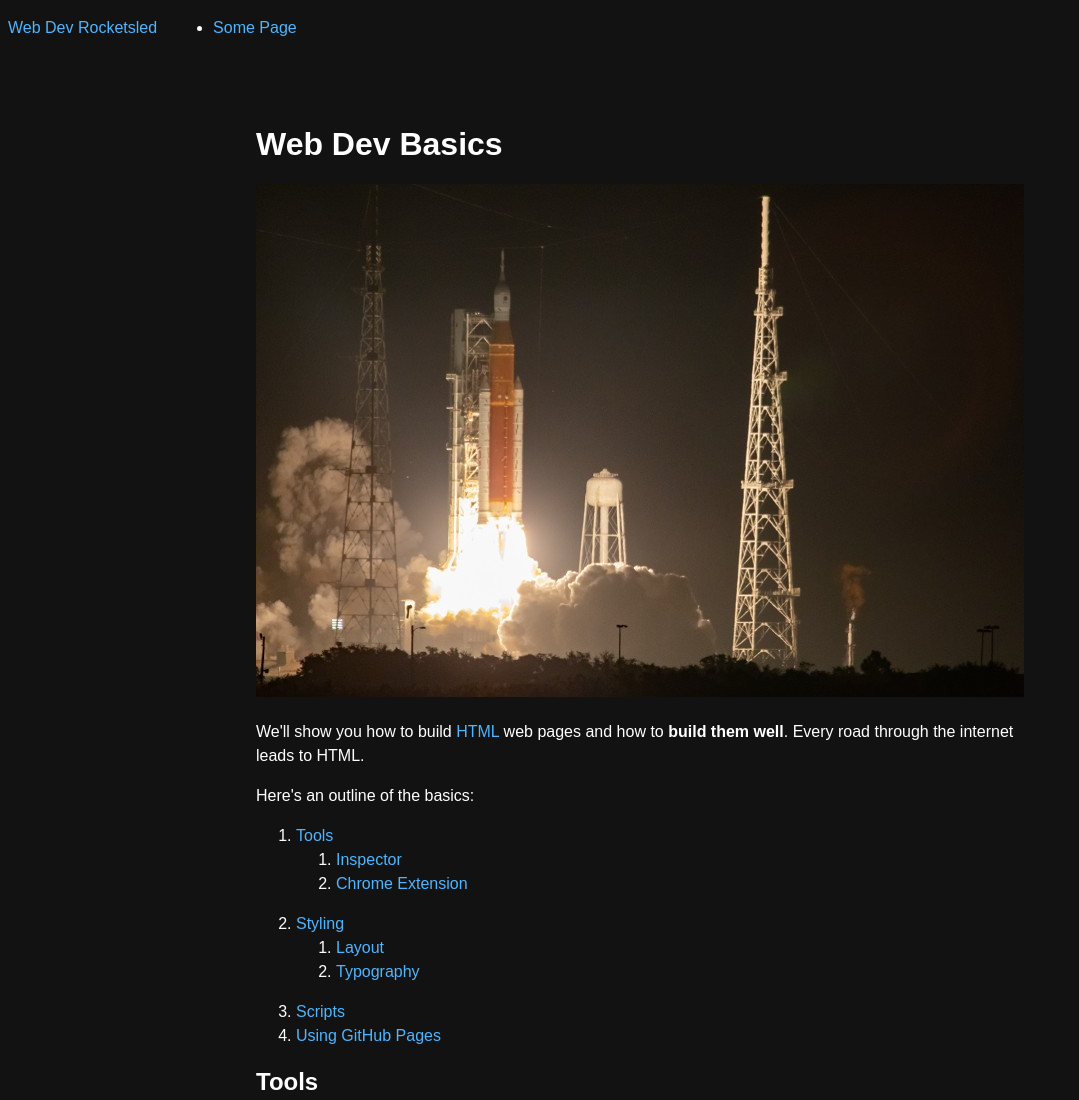
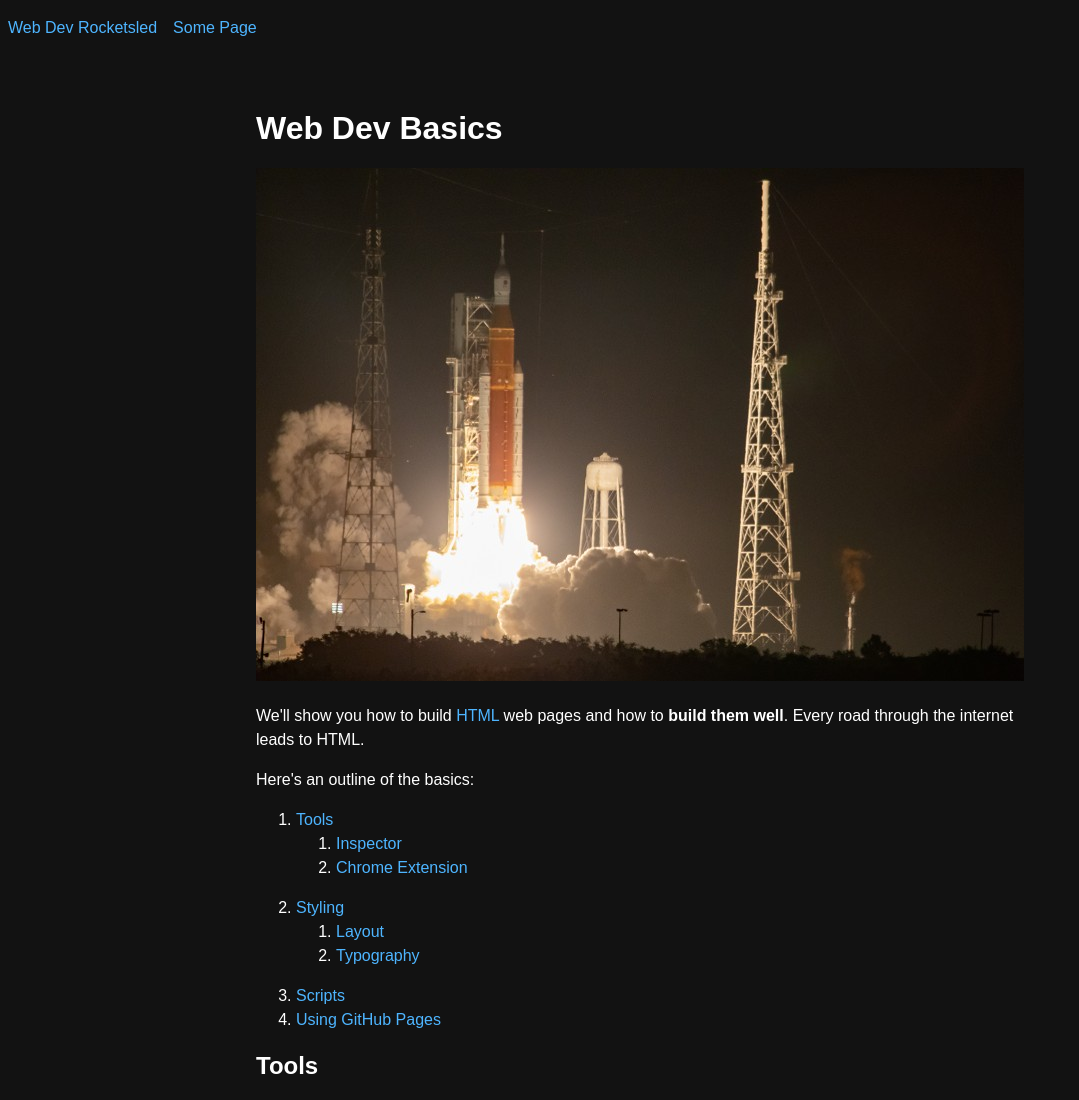
Before and after one commit to AardvarkLaurant/aardvarklaurant.github.io, a plain HTML site: page index.html in a window 1280 px wide. Shown: the top 1100 px of the page, without its empty margins (0-1079 px from the left). Drawn offline with Linux system fonts and the light colour scheme.

Commit message:
Update main.css

```diff
--- a/css/main.css
+++ b/css/main.css
@@ -17,7 +17,7 @@ body {
 	padding: 1rem .5rem;
 }
 
-#site-nav ul {
+#site-navigation ul {
 	list-style: none;
 	margin: 0;
 	padding: 0;
```
